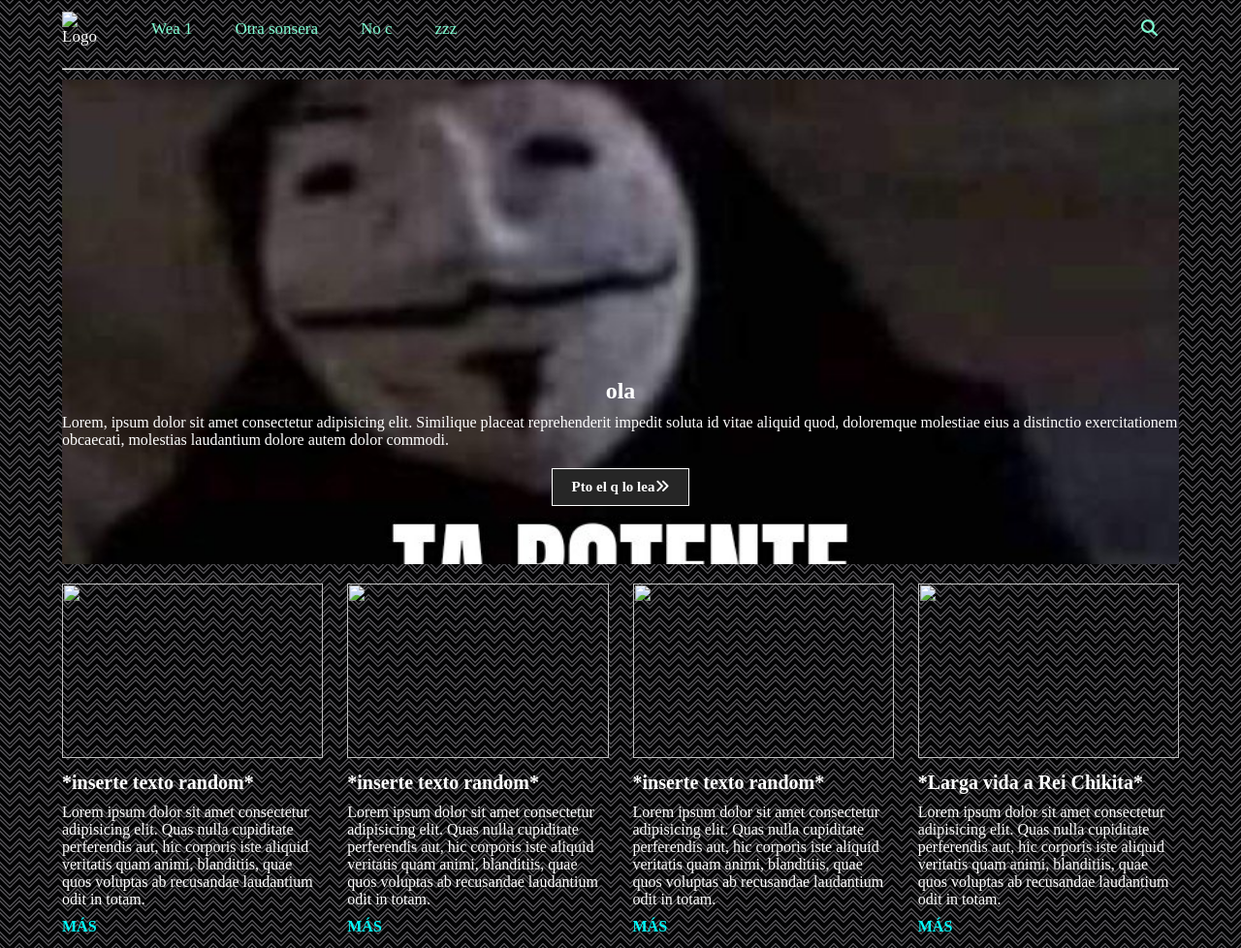
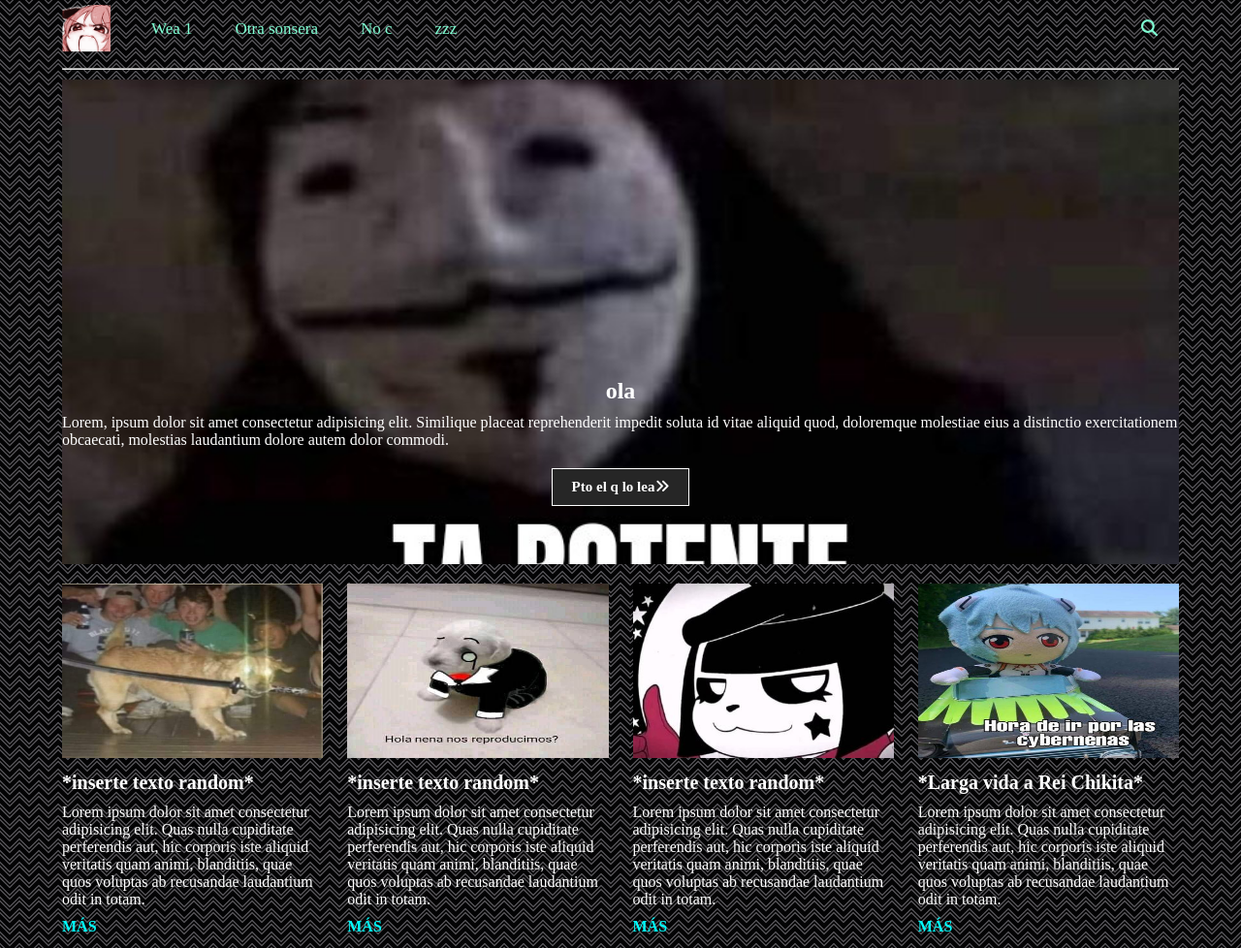
Before and after one commit to Ednoru/Pagina-crikosa, a plain HTML site: page index.html in a window 1280 px wide. Shown: the top 978 px of the page at 97% size. Drawn offline with Linux system fonts and the light colour scheme; files whose address does not match are found by name.

Commit message:
Update index.html

```diff
--- a/index.html
+++ b/index.html
@@ -13,7 +13,7 @@
 <body>
     <div class="container">
         <nav class="nav-main">
-            <img src="Imagenes/a.gif" alt="Logo" class="nav-brand">
+            <img src="a.gif" alt="Logo" class="nav-brand">
               <ul class="nav-menu">
                 <li>
                     <a href="#">Wea 1</a>
@@ -46,25 +46,25 @@
         <!--Las tablas abajo de la imagen crikosa-->
         <div class="elementos-weas">
             <div>
-                <img src="Imagenes/Random1.jpg">
+                <img src="Random1.jpg">
                 <h3>*inserte texto random*</h3>
                 <p>Lorem ipsum dolor sit amet consectetur adipisicing elit. Quas nulla cupiditate perferendis aut, hic corporis iste aliquid veritatis quam animi, blanditiis, quae quos voluptas ab recusandae laudantium odit in totam.</p>
                 <a href="#">Más</a>
             </div>
             <div>
-                <img src="Imagenes/Random2.jpg">
+                <img src="Random2.jpg">
                 <h3>*inserte texto random*</h3>
                 <p>Lorem ipsum dolor sit amet consectetur adipisicing elit. Quas nulla cupiditate perferendis aut, hic corporis iste aliquid veritatis quam animi, blanditiis, quae quos voluptas ab recusandae laudantium odit in totam.</p>
                 <a href="#">Más</a>
             </div>
             <div>
-                <img src="Imagenes/Random3.jpg">
+                <img src="Random3.jpg">
                 <h3>*inserte texto random*</h3>
                 <p>Lorem ipsum dolor sit amet consectetur adipisicing elit. Quas nulla cupiditate perferendis aut, hic corporis iste aliquid veritatis quam animi, blanditiis, quae quos voluptas ab recusandae laudantium odit in totam.</p>
                 <a href="#">Más</a>
             </div>
             <div>
-                <img src="Imagenes/REI CHIKITA.jpg">
+                <img src="REI CHIKITA.jpg">
                 <h3>*Larga vida a Rei Chikita*</h3>
                 <p>Lorem ipsum dolor sit amet consectetur adipisicing elit. Quas nulla cupiditate perferendis aut, hic corporis iste aliquid veritatis quam animi, blanditiis, quae quos voluptas ab recusandae laudantium odit in totam.</p>
                 <a href="#">Más</a>
```
